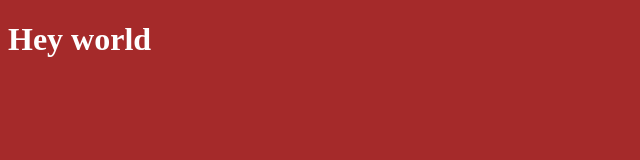
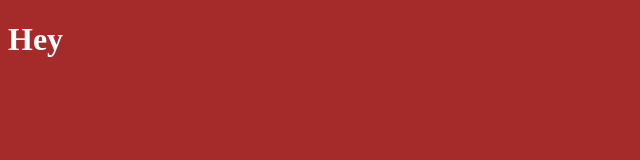
Before and after one commit to sirStephen/hacker-news, a React app: page / in a window 1280 px wide. Shown: the top 160 px of the page, without its empty margins (0-640 px from the left). Built offline with nearby package versions, Linux system fonts and the light colour scheme.

Commit message:
change heading

```diff
--- a/app/App.js
+++ b/app/App.js
@@ -4,7 +4,7 @@ export default class App extends React.Component {
     render() {
         return(
             <div>
-                <h1>Hey world</h1>
+                <h1>Hey</h1>
             </div>
         )
     }
```
